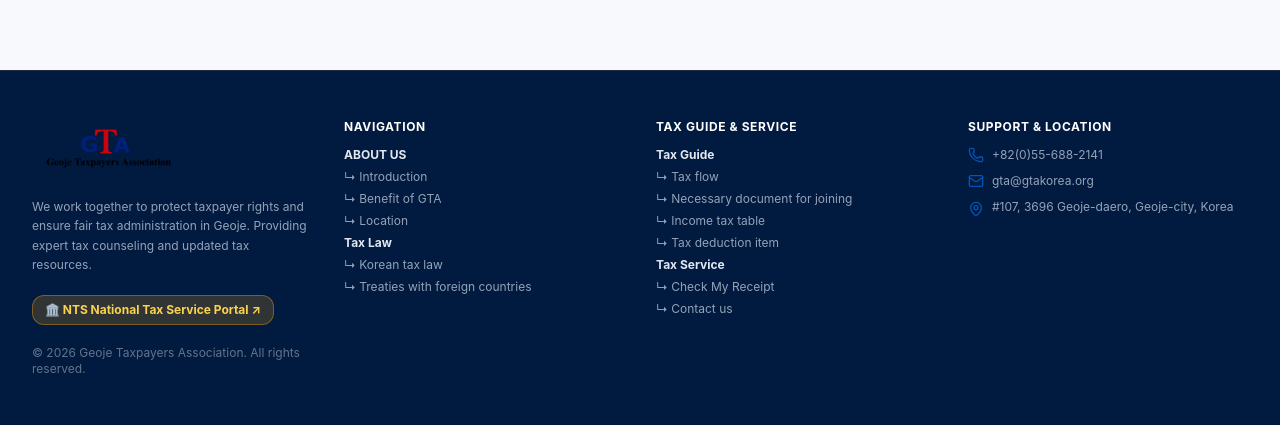
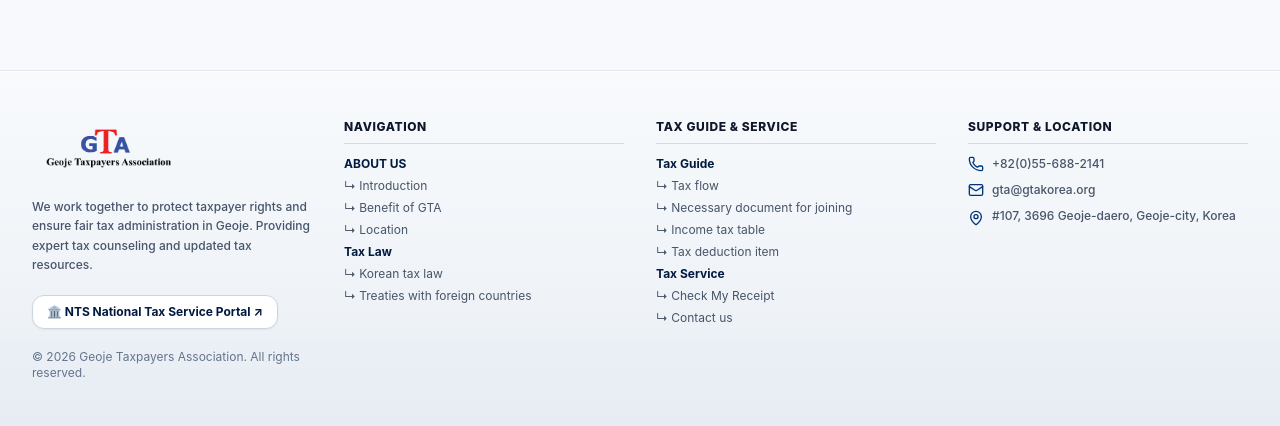
Before and after one commit to ChoiJuHo80/gta-taxpayers-association, a Next.js app: page / in a window 1280 px wide. Shown: the part 1661-2087 px from the top of the page. Built offline with nearby package versions, Linux system fonts and the light colour scheme.

Commit message:
style: redesign Footer with light platinum theme for transparent GTA logo visibility

```diff
--- a/src/components/Footer.tsx
+++ b/src/components/Footer.tsx
@@ -24,7 +24,7 @@ export default function Footer() {
   const t = translations[lang];
 
   return (
-    <footer className="bg-gta-900 text-slate-300 border-t border-slate-800">
+    <footer className="bg-gradient-to-b from-[#F8FAFC] via-[#F1F5F9] to-[#E2E8F0]/80 text-slate-600 border-t border-slate-200/90 shadow-[inset_0_1px_0_0_rgba(255,255,255,0.8)]">
       <div className="max-w-7xl mx-auto px-4 sm:px-6 lg:px-8 py-12">
         <div className="grid grid-cols-1 md:grid-cols-4 gap-8">
 
@@ -33,7 +33,7 @@ export default function Footer() {
             <div className="inline-block">
               <GtaLogo size="sm" />
             </div>
-            <p className="text-xs text-slate-400 leading-relaxed max-w-md">
+            <p className="text-xs text-slate-600 leading-relaxed max-w-md font-medium">
               {t.footerDesc}
             </p>
             <div className="pt-1">
@@ -41,7 +41,7 @@ export default function Footer() {
                 href="https://www.nts.go.kr/english/main.do"
                 target="_blank"
                 rel="noopener noreferrer"
-                className="inline-flex items-center space-x-2 bg-amber-500/20 hover:bg-amber-500/30 text-amber-300 border border-amber-500/40 text-xs font-bold px-3 py-1.5 rounded-xl transition-all"
+                className="inline-flex items-center space-x-2 bg-white hover:bg-gta-900 text-gta-900 hover:text-white border border-slate-300 hover:border-gta-900 shadow-sm text-xs font-bold px-3.5 py-2 rounded-xl transition-all"
               >
                 <span>🏛️ NTS National Tax Service Portal ↗</span>
               </a>
@@ -53,48 +53,48 @@ export default function Footer() {
 
           {/* Col 2: ABOUT US & Tax Law */}
           <div className="space-y-3">
-            <h4 className="font-bold text-white text-xs uppercase tracking-wider">Navigation</h4>
-            <ul className="space-y-1.5 text-xs text-slate-400">
-              <li className="font-bold text-slate-200 mt-1">{t.catAbout}</li>
-              <li><Link href="/about?tab=introduction" className="hover:text-white transition-colors">↳ {t.navIntroduction}</Link></li>
-              <li><Link href="/about?tab=benefit" className="hover:text-white transition-colors">↳ {t.navBenefit}</Link></li>
-              <li><Link href="/about?tab=location" className="hover:text-white transition-colors">↳ {t.navLocation}</Link></li>
+            <h4 className="font-extrabold text-slate-900 text-xs uppercase tracking-wider border-b border-slate-300/80 pb-2">Navigation</h4>
+            <ul className="space-y-1.5 text-xs text-slate-600">
+              <li className="font-bold text-gta-900 mt-1">{t.catAbout}</li>
+              <li><Link href="/about?tab=introduction" className="hover:text-gta-700 hover:font-semibold transition-colors">↳ {t.navIntroduction}</Link></li>
+              <li><Link href="/about?tab=benefit" className="hover:text-gta-700 hover:font-semibold transition-colors">↳ {t.navBenefit}</Link></li>
+              <li><Link href="/about?tab=location" className="hover:text-gta-700 hover:font-semibold transition-colors">↳ {t.navLocation}</Link></li>
 
-              <li className="font-bold text-slate-200 mt-2">{t.catTaxLaw}</li>
-              <li><Link href="/tax-law?tab=korean-tax-law" className="hover:text-white transition-colors">↳ {t.navKoreanTaxLaw}</Link></li>
-              <li><Link href="/tax-law?tab=treaties" className="hover:text-white transition-colors">↳ {t.navTreaties}</Link></li>
+              <li className="font-bold text-gta-900 mt-2">{t.catTaxLaw}</li>
+              <li><Link href="/tax-law?tab=korean-tax-law" className="hover:text-gta-700 hover:font-semibold transition-colors">↳ {t.navKoreanTaxLaw}</Link></li>
+              <li><Link href="/tax-law?tab=treaties" className="hover:text-gta-700 hover:font-semibold transition-colors">↳ {t.navTreaties}</Link></li>
             </ul>
           </div>
 
           {/* Col 3: Tax Guide & Tax Service */}
           <div className="space-y-3">
-            <h4 className="font-bold text-white text-xs uppercase tracking-wider">Tax Guide & Service</h4>
-            <ul className="space-y-1.5 text-xs text-slate-400">
-              <li className="font-bold text-slate-200 mt-1">{t.catTaxGuide}</li>
-              <li><Link href="/tax-guide?tab=tax-flow" className="hover:text-white transition-colors">↳ {t.navTaxFlow}</Link></li>
-              <li><Link href="/tax-guide?tab=necessary-docs" className="hover:text-white transition-colors">↳ {t.navNecessaryDocs}</Link></li>
-              <li><Link href="/tax-guide?tab=income-tax-table" className="hover:text-white transition-colors">↳ {t.navIncomeTaxTable}</Link></li>
-              <li><Link href="/tax-guide?tab=tax-deduction" className="hover:text-white transition-colors">↳ {t.navTaxDeduction}</Link></li>
-              <li className="font-bold text-slate-200 mt-2">{t.catTaxService}</li>
-              <li><Link href="/consult/lookup" className="hover:text-white transition-colors">↳ {t.navCheckReceipt}</Link></li>
-              <li><Link href="/contact" className="hover:text-white transition-colors">↳ {t.navContactUs}</Link></li>
+            <h4 className="font-extrabold text-slate-900 text-xs uppercase tracking-wider border-b border-slate-300/80 pb-2">Tax Guide & Service</h4>
+            <ul className="space-y-1.5 text-xs text-slate-600">
+              <li className="font-bold text-gta-900 mt-1">{t.catTaxGuide}</li>
+              <li><Link href="/tax-guide?tab=tax-flow" className="hover:text-gta-700 hover:font-semibold transition-colors">↳ {t.navTaxFlow}</Link></li>
+              <li><Link href="/tax-guide?tab=necessary-docs" className="hover:text-gta-700 hover:font-semibold transition-colors">↳ {t.navNecessaryDocs}</Link></li>
+              <li><Link href="/tax-guide?tab=income-tax-table" className="hover:text-gta-700 hover:font-semibold transition-colors">↳ {t.navIncomeTaxTable}</Link></li>
+              <li><Link href="/tax-guide?tab=tax-deduction" className="hover:text-gta-700 hover:font-semibold transition-colors">↳ {t.navTaxDeduction}</Link></li>
+              <li className="font-bold text-gta-900 mt-2">{t.catTaxService}</li>
+              <li><Link href="/consult/lookup" className="hover:text-gta-700 hover:font-semibold transition-colors">↳ {t.navCheckReceipt}</Link></li>
+              <li><Link href="/contact" className="hover:text-gta-700 hover:font-semibold transition-colors">↳ {t.navContactUs}</Link></li>
             </ul>
           </div>
 
           {/* Col 4: Contact Info */}
           <div className="space-y-3">
-            <h4 className="font-bold text-white text-xs uppercase tracking-wider">{t.footerContactTitle}</h4>
-            <ul className="space-y-2.5 text-xs text-slate-400">
+            <h4 className="font-extrabold text-slate-900 text-xs uppercase tracking-wider border-b border-slate-300/80 pb-2">{t.footerContactTitle}</h4>
+            <ul className="space-y-2.5 text-xs text-slate-600 font-medium">
               <li className="flex items-center space-x-2">
-                <Phone className="w-4 h-4 text-gta-500 shrink-0" />
+                <Phone className="w-4 h-4 text-gta-700 shrink-0" />
                 <span>+82(0)55-688-2141</span>
               </li>
               <li className="flex items-center space-x-2">
-                <Mail className="w-4 h-4 text-gta-500 shrink-0" />
+                <Mail className="w-4 h-4 text-gta-700 shrink-0" />
                 <span>gta@gtakorea.org</span>
               </li>
               <li className="flex items-start space-x-2">
-                <MapPin className="w-4 h-4 text-gta-500 shrink-0 mt-0.5" />
+                <MapPin className="w-4 h-4 text-gta-700 shrink-0 mt-0.5" />
                 <span>#107, 3696 Geoje-daero, Geoje-city, Korea</span>
               </li>
             </ul>
```
